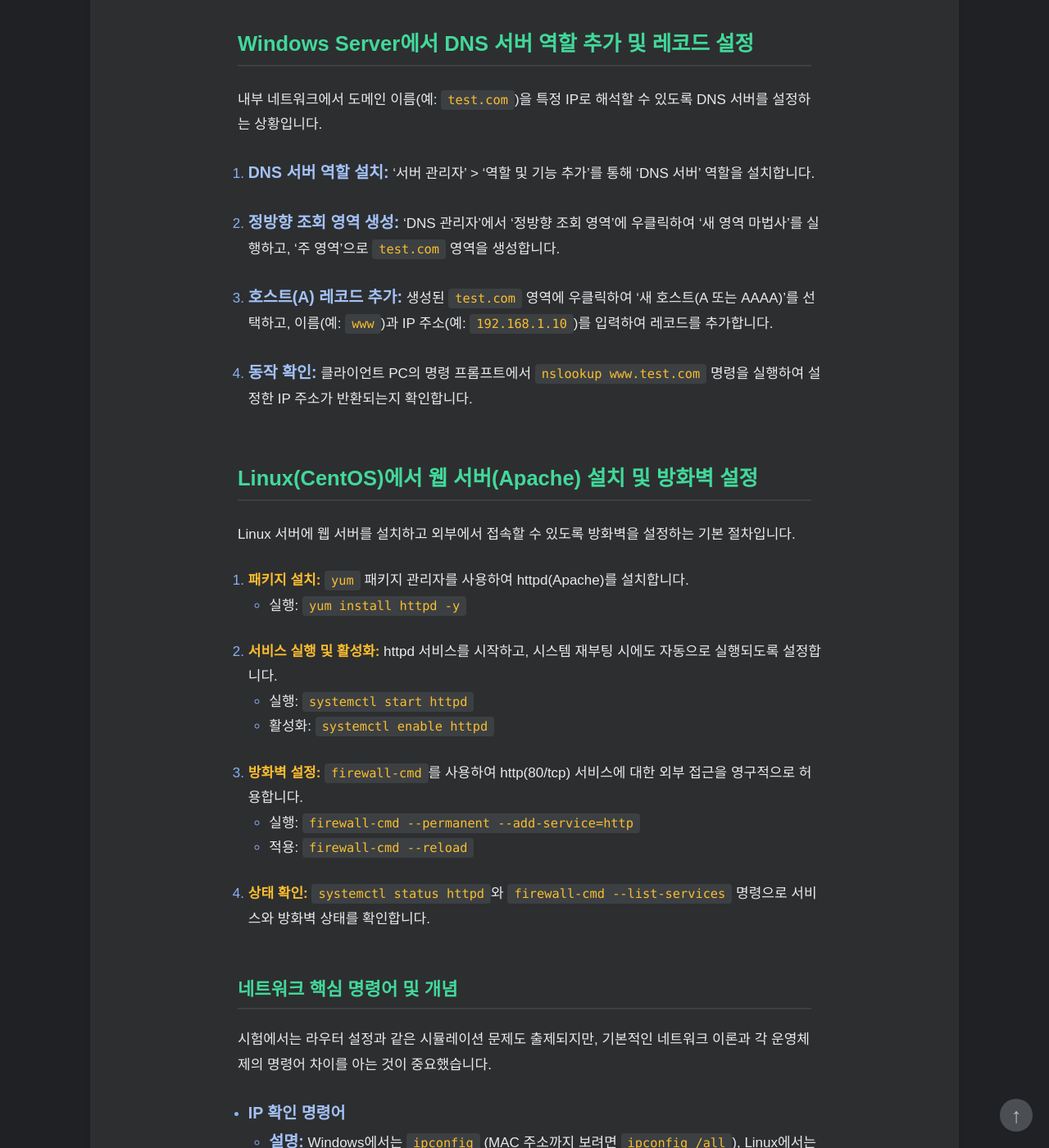
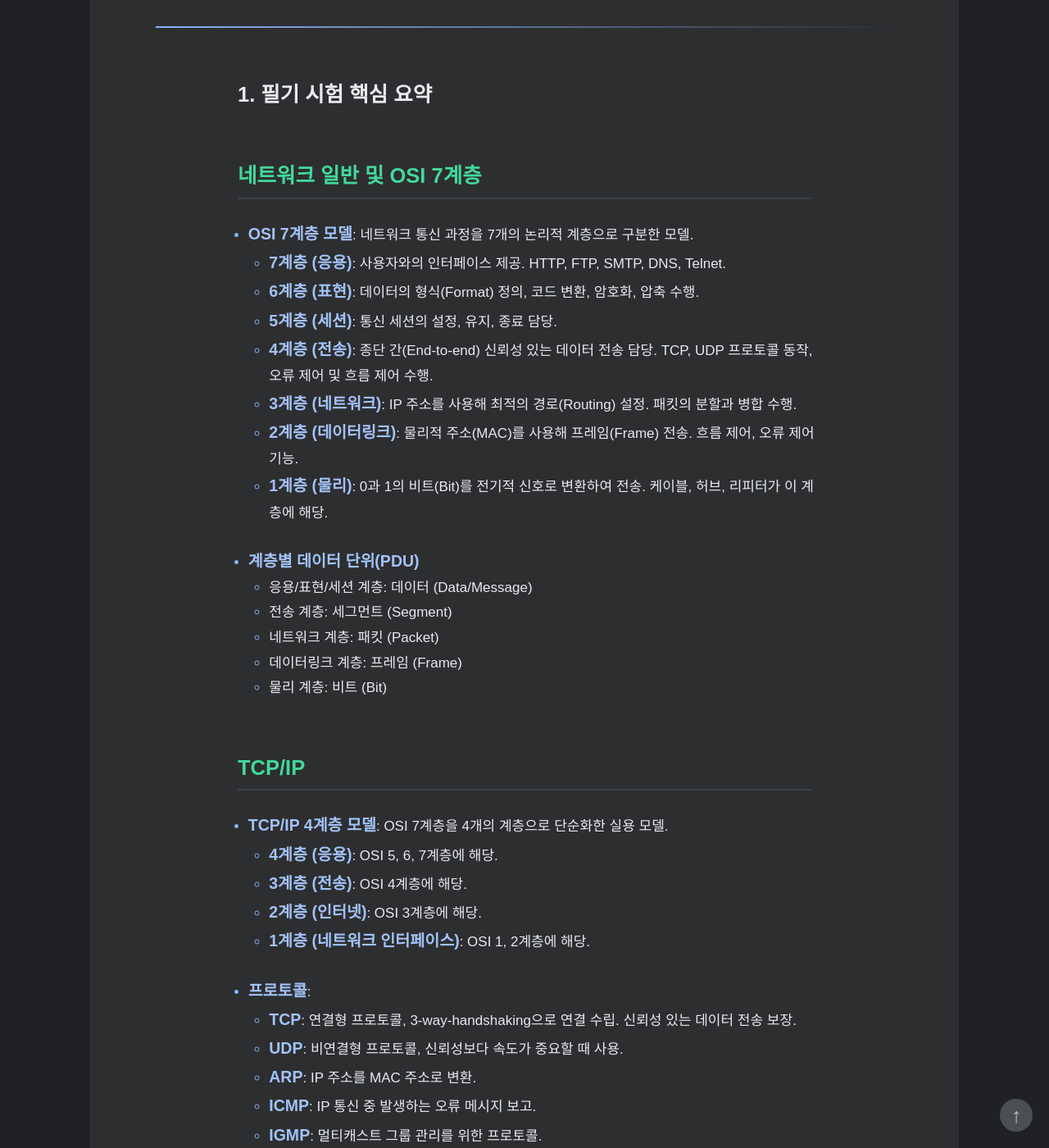
Before and after one commit to HamaP0/HamaP0.github.io, a Jekyll site: the page built from _posts/자격증/2025-07-12-Network_management2.md, in a window 1280 px wide and 1400 px high, scrolled down 419 px. Shown: the whole window at 82% size. Built offline with Jekyll 4.4.1, drawn with Linux system fonts in a browser that asks for light colours; some web fonts are replaced; some of the changed text lies outside the part shown.

Commit message:
Update 2025-07-12-Network_management2.md

````diff
--- a/_posts/자격증/2025-07-12-Network_management2.md
+++ b/_posts/자격증/2025-07-12-Network_management2.md
@@ -5,52 +5,179 @@
 categories: [자격증]
 tags: [네트워크 관리사, ICQA, network]
 ---
-네트워크 관리사 2급 자격증을 취득했습니다. 이 과정은 네트워크라는 분야에 대한 체계적인 학습의 시작점이 되었으며, 이론과 실무를 동시에 다루는 평가 구조를 통해 기술적 이해의 토대를 마련할 수 있었습니다.
 
-### Windows Server에서 DNS 서버 역할 추가 및 레코드 설정
-
-내부 네트워크에서 도메인 이름(예: `test.com`)을 특정 IP로 해석할 수 있도록 DNS 서버를 설정하는 상황입니다.
-
-1.  **DNS 서버 역할 설치:** '서버 관리자' > '역할 및 기능 추가'를 통해 'DNS 서버' 역할을 설치합니다.
-
-2.  **정방향 조회 영역 생성:** 'DNS 관리자'에서 '정방향 조회 영역'에 우클릭하여 '새 영역 마법사'를 실행하고, '주 영역'으로 `test.com` 영역을 생성합니다.
-
-3.  **호스트(A) 레코드 추가:** 생성된 `test.com` 영역에 우클릭하여 '새 호스트(A 또는 AAAA)'를 선택하고, 이름(예: `www`)과 IP 주소(예: `192.168.1.10`)를 입력하여 레코드를 추가합니다.
-
-4.  **동작 확인:** 클라이언트 PC의 명령 프롬프트에서 `nslookup www.test.com` 명령을 실행하여 설정한 IP 주소가 반환되는지 확인합니다.
-
-### Linux(CentOS)에서 웹 서버(Apache) 설치 및 방화벽 설정
-
-Linux 서버에 웹 서버를 설치하고 외부에서 접속할 수 있도록 방화벽을 설정하는 기본 절차입니다.
-
-1.  **패키지 설치:** `yum` 패키지 관리자를 사용하여 httpd(Apache)를 설치합니다.
-    *   실행: `yum install httpd -y`
-
-2.  **서비스 실행 및 활성화:** httpd 서비스를 시작하고, 시스템 재부팅 시에도 자동으로 실행되도록 설정합니다.
-    *   실행: `systemctl start httpd`
-    *   활성화: `systemctl enable httpd`
-
-3.  **방화벽 설정:** `firewall-cmd`를 사용하여 http(80/tcp) 서비스에 대한 외부 접근을 영구적으로 허용합니다.
-    *   실행: `firewall-cmd --permanent --add-service=http`
-    *   적용: `firewall-cmd --reload`
-
-4.  **상태 확인:** `systemctl status httpd`와 `firewall-cmd --list-services` 명령으로 서비스와 방화벽 상태를 확인합니다.
-
-#### 네트워크 핵심 명령어 및 개념
-
-시험에서는 라우터 설정과 같은 시뮬레이션 문제도 출제되지만, 기본적인 네트워크 이론과 각 운영체제의 명령어 차이를 아는 것이 중요했습니다.
-
-*   **IP 확인 명령어**
-    *   **설명:** Windows에서는 `ipconfig` (MAC 주소까지 보려면 `ipconfig /all`), Linux에서는 `ifconfig` 또는 `ip addr`을 사용합니다.
-
-*   **서브넷 계산**
-    *   **설명:** IP 주소와 서브넷 마스크를 AND 연산하면 '네트워크 주소'를, 서브넷 마스크의 비트를 반전시켜 IP 주소와 OR 연산하면 '브로드캐스트 주소'를 구할 수 있다는 원리를 기억해야 합니다.
-
-*   **주요 프로토콜 포트 번호**
-    *   **설명:** SSH(22), Telnet(23), HTTP(80), HTTPS(443), FTP(20, 21), DNS(53/UDP), SMTP(25)는 반드시 구분해야 합니다.
+한국정보통신자격협회(ICQA) 네트워크 관리사 2급 자격증을 취득했다. 필기시험은 네트워크 일반, TCP/IP, NOS, 네트워크 운용기기 4과목으로 구성되며, 실기시험은 라우터 설정, 서버 구축, 케이블 제작 능력을 평가한다.
 
 ---
 
-OSI 모델이라는 틀을 통해 네트워크 통신의 전체 흐름을 이해하고, 이를 바탕으로 실제 장비와 서비스를 연결하는 경험을 통해, 추상적인 이론과 구체적인 실무 사이의 연결 고리를 확립할 수 있었습니다.
+## 1. 필기 시험 핵심 요약
 
+### 네트워크 일반 및 OSI 7계층
+- **OSI 7계층 모델**: 네트워크 통신 과정을 7개의 논리적 계층으로 구분한 모델.
+  - **7계층 (응용)**: 사용자와의 인터페이스 제공. HTTP, FTP, SMTP, DNS, Telnet.
+  - **6계층 (표현)**: 데이터의 형식(Format) 정의, 코드 변환, 암호화, 압축 수행.
+  - **5계층 (세션)**: 통신 세션의 설정, 유지, 종료 담당.
+  - **4계층 (전송)**: 종단 간(End-to-end) 신뢰성 있는 데이터 전송 담당. TCP, UDP 프로토콜 동작, 오류 제어 및 흐름 제어 수행.
+  - **3계층 (네트워크)**: IP 주소를 사용해 최적의 경로(Routing) 설정. 패킷의 분할과 병합 수행.
+  - **2계층 (데이터링크)**: 물리적 주소(MAC)를 사용해 프레임(Frame) 전송. 흐름 제어, 오류 제어 기능.
+  - **1계층 (물리)**: 0과 1의 비트(Bit)를 전기적 신호로 변환하여 전송. 케이블, 허브, 리피터가 이 계층에 해당.
+
+- **계층별 데이터 단위(PDU)**
+  - 응용/표현/세션 계층: 데이터 (Data/Message)
+  - 전송 계층: 세그먼트 (Segment)
+  - 네트워크 계층: 패킷 (Packet)
+  - 데이터링크 계층: 프레임 (Frame)
+  - 물리 계층: 비트 (Bit)
+
+### TCP/IP
+- **TCP/IP 4계층 모델**: OSI 7계층을 4개의 계층으로 단순화한 실용 모델.
+  - **4계층 (응용)**: OSI 5, 6, 7계층에 해당.
+  - **3계층 (전송)**: OSI 4계층에 해당.
+  - **2계층 (인터넷)**: OSI 3계층에 해당.
+  - **1계층 (네트워크 인터페이스)**: OSI 1, 2계층에 해당.
+
+- **프로토콜**:
+  - **TCP**: 연결형 프로토콜, 3-way-handshaking으로 연결 수립. 신뢰성 있는 데이터 전송 보장.
+  - **UDP**: 비연결형 프로토콜, 신뢰성보다 속도가 중요할 때 사용.
+  - **ARP**: IP 주소를 MAC 주소로 변환.
+  - **ICMP**: IP 통신 중 발생하는 오류 메시지 보고.
+  - **IGMP**: 멀티캐스트 그룹 관리를 위한 프로토콜.
+  - **SNMP**: 네트워크 장비를 원격으로 관리 및 감시하는 프로토콜.
+
+- **IPv4 주소**: 32비트로 구성. A, B, C, D 클래스로 구분.
+- **IPv6 주소**: 128비트로 구성. IPv4의 주소 고갈 문제 해결, 보안 기능 강화.
+
+### NOS (Network Operating System)
+- **Windows Server**:
+  - **Active Directory**: 사용자, 컴퓨터, 프린터 등 네트워크 리소스를 관리하는 디렉터리 서비스.
+  - **DNS 레코드 종류**: A (IPv4 주소 매핑), AAAA (IPv6 주소 매핑), CNAME (별칭), MX (메일 서버).
+  - **파일 시스템**: NTFS는 FAT32에 비해 대용량 디스크 지원, 오류 자동 복구, 보안 기능이 강화됨.
+
+- **Linux**:
+  - **주요 명령어**:
+    - `ps`: 현재 실행 중인 프로세스 상태 확인.
+    - `ls`: 디렉터리 내용 출력.
+    - `cd ~`: 홈 디렉터리로 이동.
+    - `chmod`: 파일 또는 디렉터리의 권한 변경.
+    - `ifconfig` / `ip addr`: 네트워크 인터페이스 설정 확인.
+  - **로그 파일 위치**: `/var/log` 디렉터리에 시스템의 주요 로그가 저장됨 (`dmesg`, `lastlog` 등).
+
+### 네트워크 운용기기
+- **라우터(Router)**: OSI 3계층 장비. IP 주소를 기반으로 패킷의 최적 경로를 결정하여 전송.
+- **L2 스위치(Switch)**: OSI 2계층 장비. MAC 주소를 학습하여 특정 포트로만 프레임을 전송.
+- **게이트웨이(Gateway)**: OSI 7계층 장비. 프로토콜이 다른 두 네트워크를 연결.
+- **방화벽(Firewall)**: 외부의 불법 침입으로부터 내부 네트워크를 보호하는 보안 시스템.
+- **RAID**: 여러 개의 디스크를 하나처럼 사용하여 성능 및 안정성을 높이는 기술.
+  - **RAID 0 (Striping)**: 데이터를 여러 디스크에 분산 저장하여 속도 향상. 안정성은 낮음.
+  - **RAID 1 (Mirroring)**: 데이터를 다른 디스크에 동일하게 복제하여 안정성 확보.
+
+---
+
+## 2. 라우터 정적 라우팅 설정
+
+#### 인터페이스 설정 및 활성화
+```bash
+Router> enable
+Router# configure terminal
+Router(config)# hostname R1
+R1(config)# interface GigabitEthernet0/0
+R1(config-if)# ip address 192.168.1.1 255.255.255.0
+R1(config-if)# no shutdown
+R1(config-if)# exit
+```
+
+#### 정적 라우트 추가
+```bash
+R1(config)# ip route 192.168.2.0 255.255.255.0 192.168.1.2
+```
+
+#### 설정 확인
+```bash
+R1# show ip route static
+R1# ping 192.168.2.10
+```
+
+---
+
+## 3. Windows Server DNS 서버 설정
+
+1.  **서버 관리자** 실행 > **도구** > **DNS**.
+2.  좌측 트리에서 서버 이름 마우스 우클릭 > **새 영역**.
+3.  **새 영역 마법사** 실행:
+    - **영역 종류**: 주 영역.
+    - **영역 이름**: `test.com` 입력.
+    - **영역 파일**: 기본값 사용 (새 파일 만들기).
+    - **동적 업데이트**: 허용 안 함 선택.
+4.  생성된 `test.com` 영역 마우스 우클릭 > **새 호스트(A 또는 AAAA)**.
+5.  **새 호스트** 창:
+    - **이름**: `www` 입력.
+    - **IP 주소**: `192.168.1.10` 입력.
+    - **호스트 추가** 클릭.
+
+#### 동작 확인 (CMD)
+```cmd
+nslookup www.test.com 127.0.0.1
+```
+
+---
+
+## 4. Linux(CentOS) Apache 설치 및 방화벽 설정
+
+#### Apache 설치 및 실행
+```bash
+sudo yum install httpd -y
+sudo systemctl start httpd
+sudo systemctl enable httpd
+```
+
+#### 방화벽 허용
+```bash
+sudo firewall-cmd --permanent --add-service=http
+sudo firewall-cmd --permanent --add-service=https
+sudo firewall-cmd --reload
+```
+
+#### 상태 확인
+```bash
+sudo systemctl status httpd
+sudo firewall-cmd --list-services
+curl http://localhost
+```
+
+---
+
+## 5. 주요 명령어 및 설정
+
+#### 필수 명령어
+```bash
+# Windows
+ipconfig /all
+ping 8.8.8.8
+nslookup example.com
+
+# Linux
+ip addr show
+systemctl status firewalld
+chmod 755 [file]
+
+# Router
+show running-config
+show ip interface brief
+copy running-config startup-config
+```
+
+#### 주요 포트 번호
+- **20/21**: FTP
+- **22**: SSH
+- **23**: Telnet
+- **25**: SMTP
+- **53**: DNS
+- **80**: HTTP
+- **110**: POP3
+- **443**: HTTPS
+
+#### UTP 케이블 핀 배열 (T568B 기준)
+- **다이렉트 (Straight-through)**: PC-스위치 등 다른 장비 연결. 양쪽 모두 T568B 배열.
+- **크로스오버 (Crossover)**: 스위치-스위치 등 동일 장비 연결. 한쪽 T568B, 다른 쪽 T568A 배열.
+-
 <hr class="short-rule">
````
